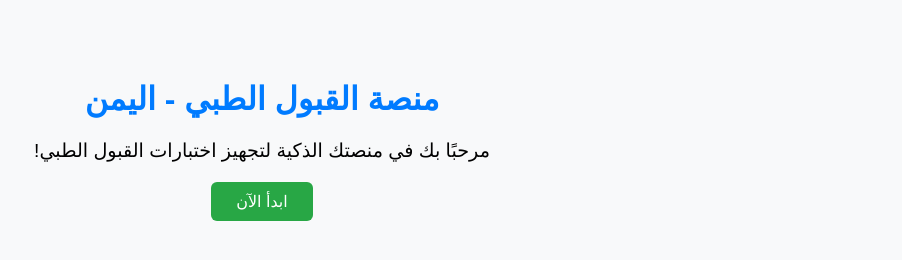
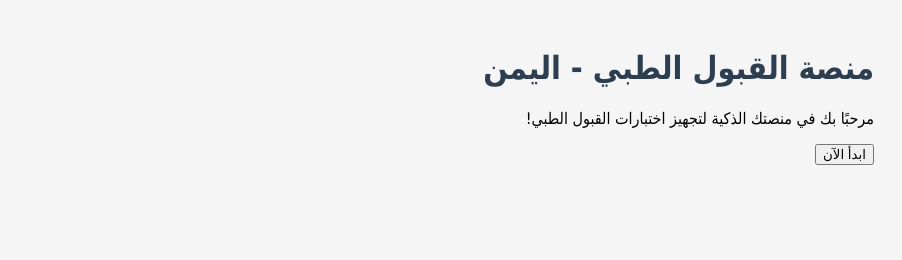
Before and after one commit to MuhammedAl-Sharif30/Masteringacceptance, a plain HTML site: page index.html in a window 1280 px wide. Shown: the whole page, without its empty margins (378-1280 px from the left). Drawn offline with Linux system fonts and the light colour scheme.

Commit message:
Add files via upload

```diff
--- a/style.css
+++ b/style.css
@@ -1,32 +1 @@
-
-body {
-  font-family: 'Cairo', sans-serif;
-  background: #f8f9fa;
-  margin: 0;
-  padding: 0;
-  text-align: center;
-  direction: rtl;
-}
-.container {
-  margin-top: 80px;
-}
-h1 {
-  color: #007bff;
-  font-size: 2em;
-}
-p {
-  font-size: 1.2em;
-  margin: 20px auto;
-}
-button {
-  padding: 10px 25px;
-  font-size: 1em;
-  background-color: #28a745;
-  color: white;
-  border: none;
-  border-radius: 6px;
-  cursor: pointer;
-}
-button:hover {
-  background-color: #218838;
-}
+body { font-family: 'Tahoma'; direction: rtl; padding: 20px; background: #f5f5f5; } h1, h2, h3 { color: #2c3e50; } nav ul { list-style: none; display: flex; gap: 15px; } .slider p { background: #fff; padding: 10px; margin-bottom: 5px; border-right: 4px solid #2c3e50; }
```
